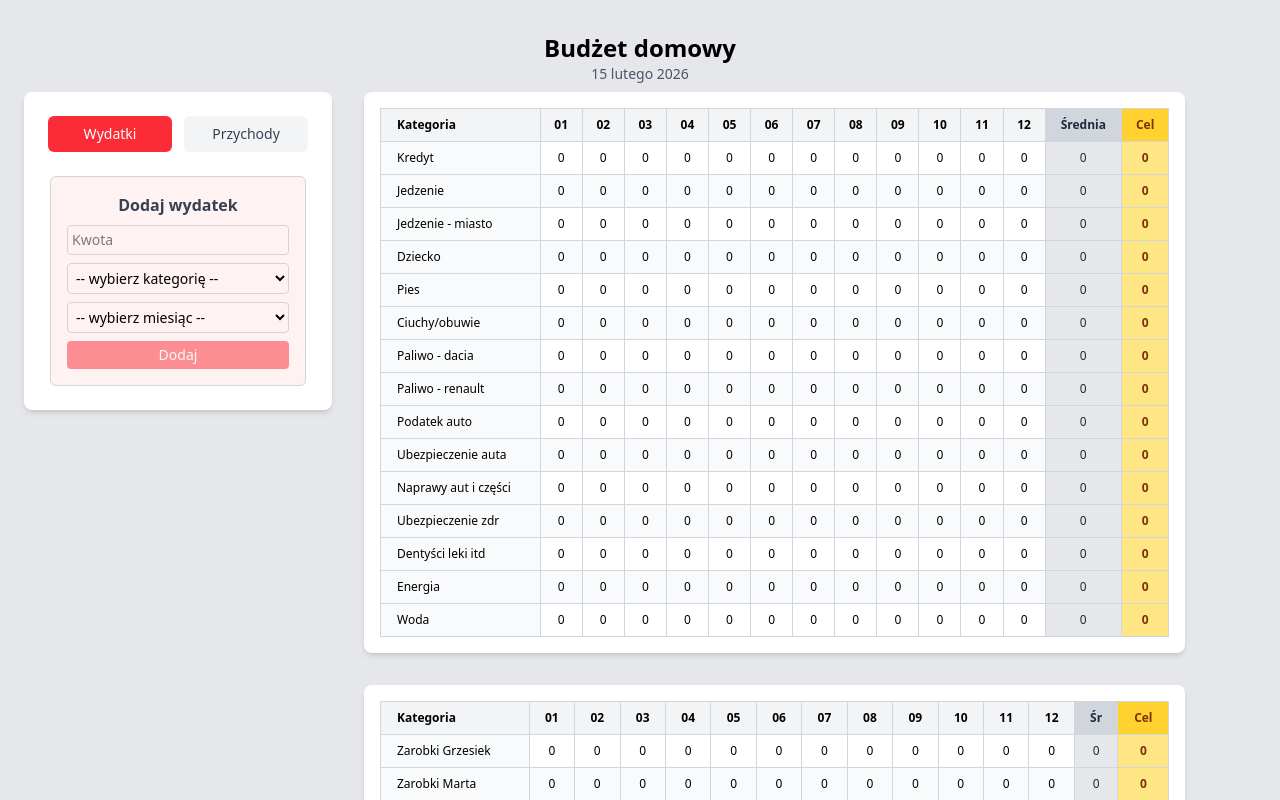
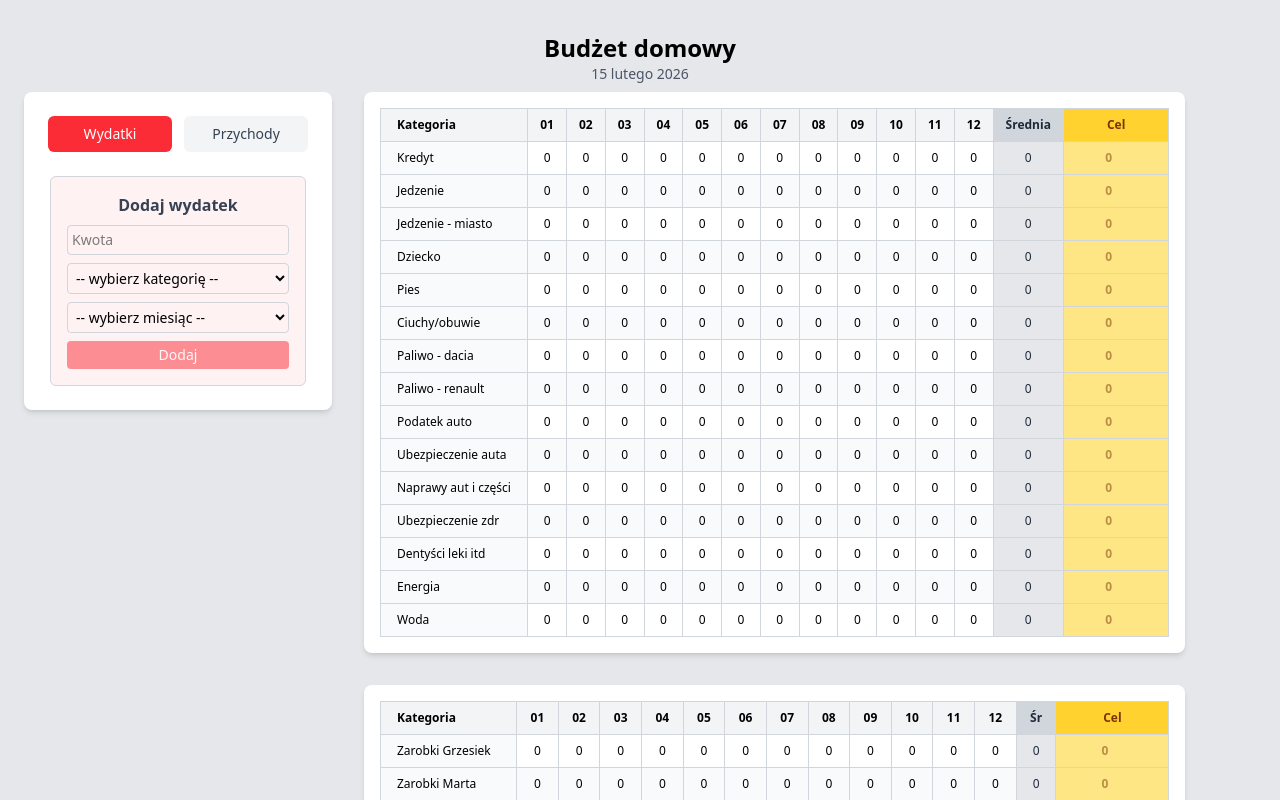
Before and after one commit to oleksaGrzegorz/budget-app, a React (Vite) app: page / in a window 1280 px wide. Shown: the top 800 px of the page. Built offline with nearby package versions, Linux system fonts and the light colour scheme.

Commit message:
feat: add editable goals with color comparison

```diff
--- a/src/components/BudgetSummaryTable/BudgetSummaryTable.tsx
+++ b/src/components/BudgetSummaryTable/BudgetSummaryTable.tsx
@@ -4,11 +4,15 @@ import { budgetSummaryLabels as incomeCategories } from "../../data/budgetSummar
 interface BudgetSummaryTableProps {
   expenses: Record<string, Record<string, number>>;
   incomes: Record<string, Record<string, number>>;
+  incomeGoals: Record<string, number>;
+  setIncomeGoals: React.Dispatch<React.SetStateAction<Record<string, number>>>;
 }
 
 export const BudgetSummaryTable = ({
   expenses,
   incomes,
+  incomeGoals,
+  setIncomeGoals,
 }: BudgetSummaryTableProps) => {
   const getTotalExpenses = (month: string) =>
     Object.values(expenses).reduce((sum, cat) => sum + (cat[month] || 0), 0);
@@ -71,8 +75,29 @@ export const BudgetSummaryTable = ({
             <td className="px-3 py-2 text-center border border-gray-300 bg-gray-200 text-gray-800 font-medium">
               {getAverageIncomeForCategory(category)}
             </td>
-            <td className="px-3 py-2 text-center border border-gray-300 bg-amber-200 text-amber-900 font-semibold">
-              0
+            <td
+              className={`px-3 py-2 text-center border border-gray-300 font-semibold ${
+                incomeGoals[category] &&
+                Number(getAverageIncomeForCategory(category)) >
+                  incomeGoals[category]
+                  ? "bg-red-200 text-red-800"
+                  : incomeGoals[category]
+                    ? "bg-green-200 text-green-800"
+                    : "bg-amber-200 text-amber-900"
+              }`}
+            >
+              <input
+                type="number"
+                value={incomeGoals[category] || ""}
+                onChange={(e) =>
+                  setIncomeGoals((prev) => ({
+                    ...prev,
+                    [category]: Number(e.target.value),
+                  }))
+                }
+                className="w-20 text-center bg-transparent outline-none"
+                placeholder="0"
+              />
             </td>
           </tr>
         ))}
--- a/src/components/ExpensesTable/ExpensesTable.tsx
+++ b/src/components/ExpensesTable/ExpensesTable.tsx
@@ -3,9 +3,15 @@ import { months } from "../../data/months";
 
 interface ExpensesTableProps {
   expenses: Record<string, Record<string, number>>;
+  goals: Record<string, number>;
+  setGoals: React.Dispatch<React.SetStateAction<Record<string, number>>>;
 }
 
-export const ExpensesTable = ({ expenses }: ExpensesTableProps) => {
+export const ExpensesTable = ({
+  expenses,
+  goals,
+  setGoals,
+}: ExpensesTableProps) => {
   const getAverageForCategory = (category: string) => {
     const monthsData = expenses[category];
     if (!monthsData) return 0;
@@ -67,8 +73,28 @@ export const ExpensesTable = ({ expenses }: ExpensesTableProps) => {
               {getAverageForCategory(category)}
             </td>
 
-            <td className="px-3 py-2 text-center border border-gray-300 bg-amber-200 text-amber-900 font-semibold">
-              0
+            <td
+              className={`px-3 py-2 text-center border border-gray-300 font-semibold ${
+                goals[category] &&
+                Number(getAverageForCategory(category)) > goals[category]
+                  ? "bg-red-200 text-red-800"
+                  : goals[category]
+                    ? "bg-green-200 text-green-800"
+                    : "bg-amber-200 text-amber-900"
+              }`}
+            >
+              <input
+                type="number"
+                value={goals[category] || ""}
+                onChange={(e) =>
+                  setGoals((prev) => ({
+                    ...prev,
+                    [category]: Number(e.target.value),
+                  }))
+                }
+                className="w-20 text-center bg-transparent outline-none"
+                placeholder="0"
+              />
             </td>
           </tr>
         ))}
```
